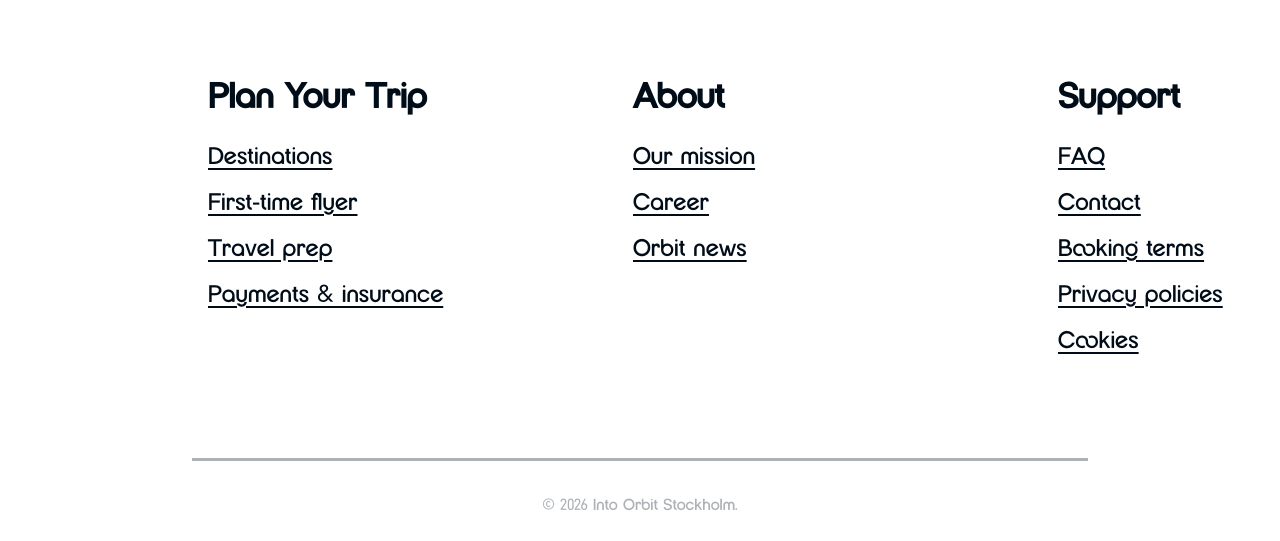
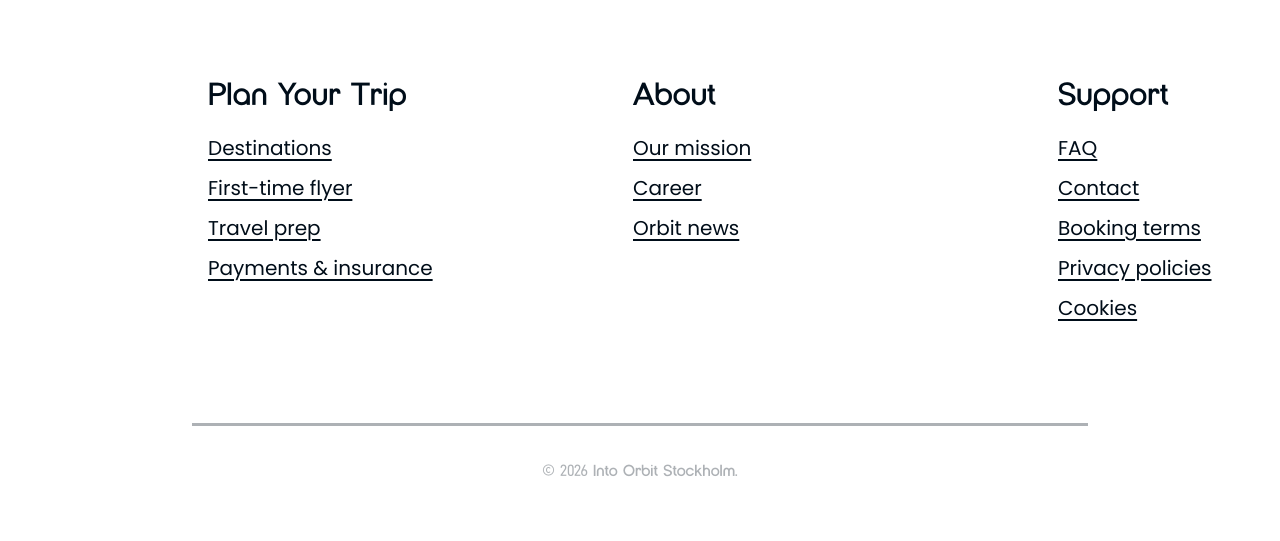
Before and after one commit to mariabhai/Into-Orbit, a website built with Vite: page index.html in a window 1280 px wide. Shown: the part 3877-4418 px from the top of the page. After the commit the page ends 4383 px from the top, so only its background shows below. Built offline with nearby package versions, Linux system fonts and the light colour scheme.

Commit message:
fix(styles): standardize footer background color and adjust typography for improved readability

```diff
--- a/src/styles/_footer.scss
+++ b/src/styles/_footer.scss
@@ -4,14 +4,13 @@
 @use 'variables' as v;
 
 .site-footer {
-  background-color: #FFFFFF;
+  background-color: #ffffff;
   color: v.$Dark_orbit;
-  font-family: v.$goodspace-rounded-font-family;
   padding: clamp(10px, 2.6vw, 16px) 0;
 
   section {
     display: grid;
-    grid-template-columns: repeat(auto-fit, minmax(400px, 1fr));
+    grid-template-columns: repeat(400px, minmax(200px, 1fr));
     gap: clamp(100px, 20vw, 125px);
     width: 70%;
     margin-inline: auto;
@@ -27,10 +26,11 @@
   }
 
   h3 {
-    font-size: clamp(1.7rem, 4vw, 2.2rem);
+    font-size: clamp(1.7rem, 4vw, 2rem);
     margin-bottom: clamp(10px, 2vw, 15px);
-    font-weight: 600;
+    font-weight: 400;
     text-align: left;
+    font-family: v.$goodspace-rounded-font-family;
   }
 
   ul {
@@ -47,7 +47,8 @@
         text-decoration-color: v.$Dark_orbit;
         text-decoration-thickness: 2px;
         text-underline-offset: 4px;
-        font-size: clamp(1.2rem, 2vw, 1.5rem);
+        font-family: Poppins, sans-serif;
+        font-size: clamp(1.2rem, 2vw, 1.25rem);
         display: inline-block;
         transition: text-decoration-color 0.2s ease;
 
@@ -121,8 +122,7 @@
 
   .site-footer h3 {
     text-align: left;
-        width: 220px;
-
+    width: 220px;
   }
 
   .site-footer ul {
```
Also changed, not shown: src/styles/base.css.
